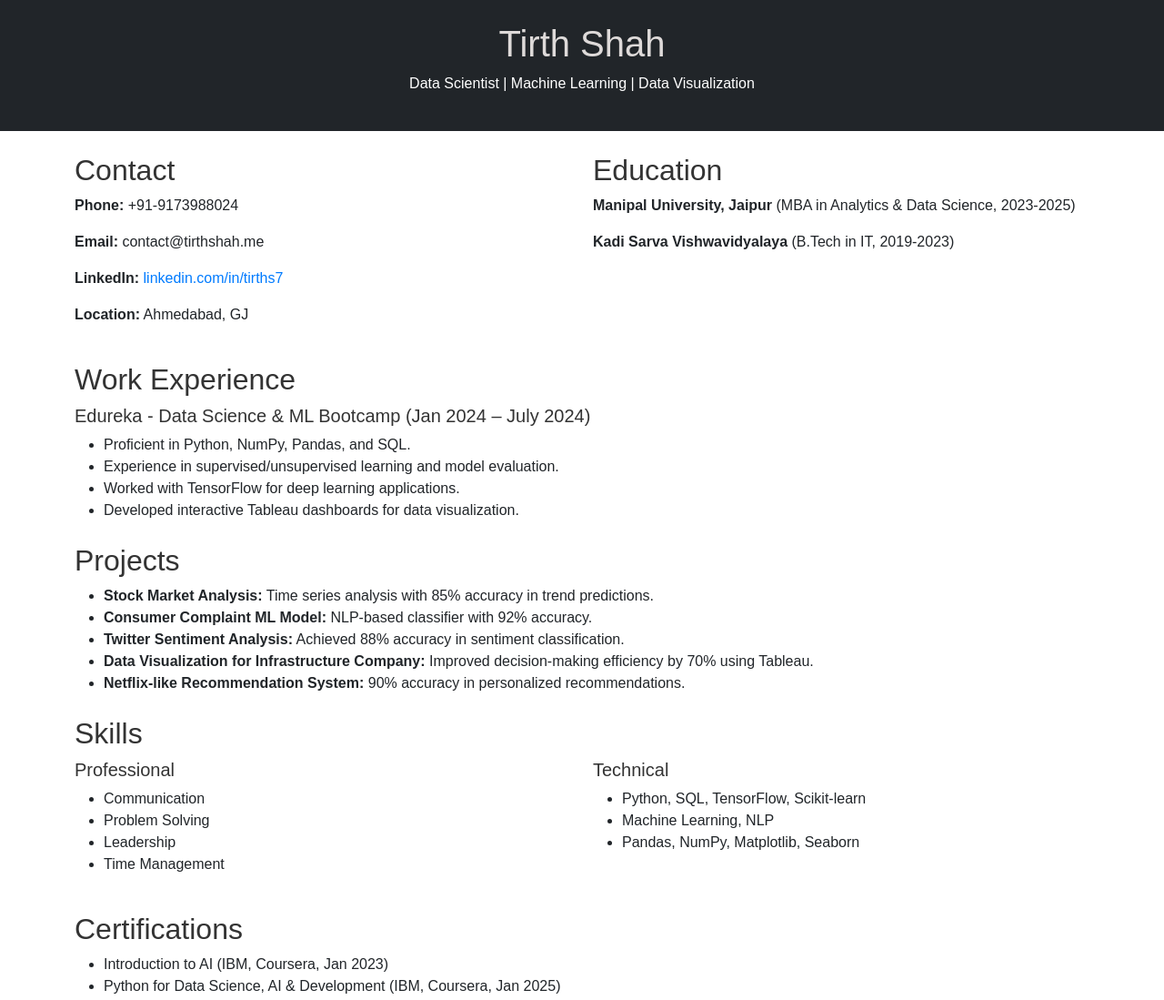
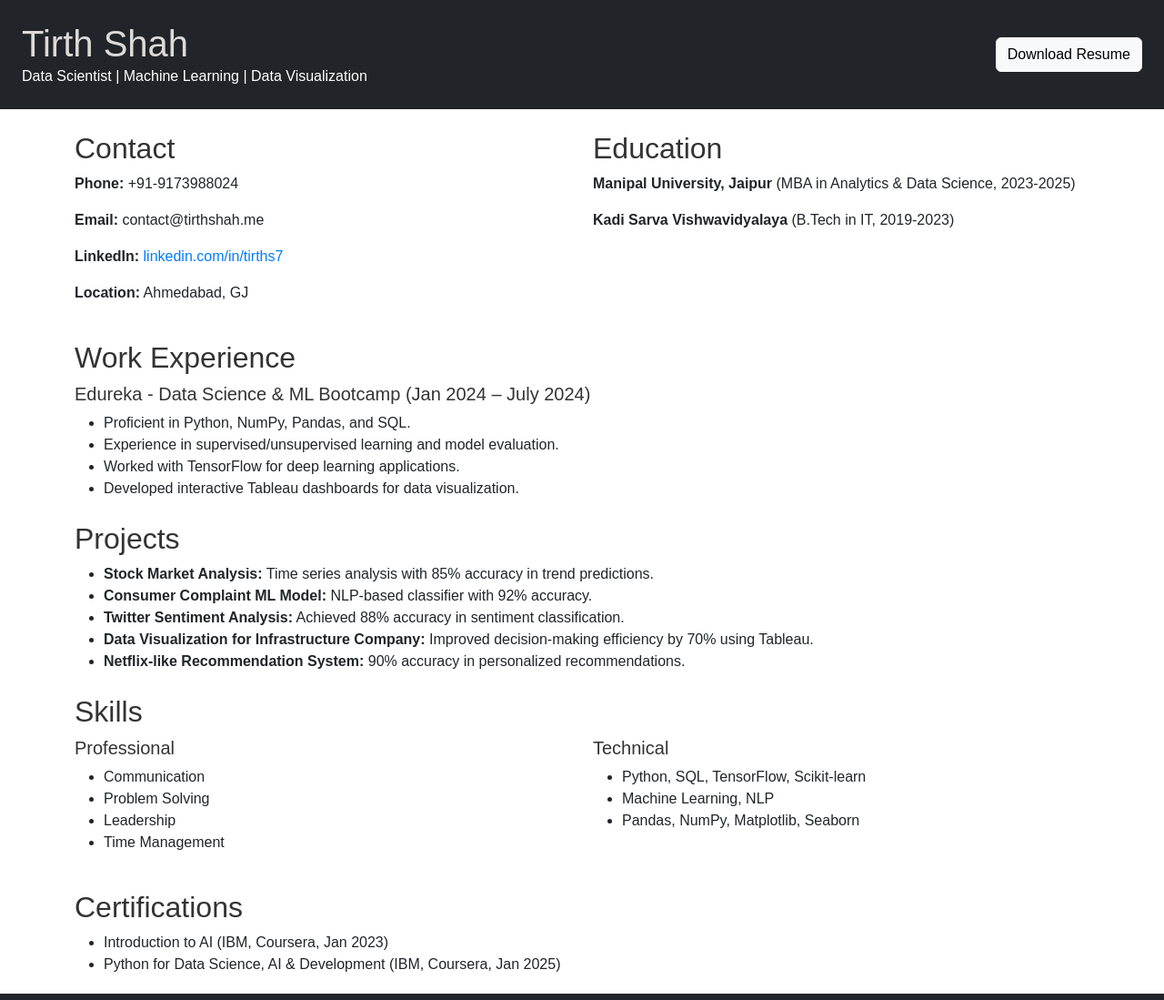
Before and after one commit to Tirthsh7/Tirthsh7.github.io, a plain HTML site: page index.html in a window 1280 px wide. Shown: the top 1099 px of the page at 91% size. Drawn offline with nearby package versions, Linux system fonts and the light colour scheme.

Commit message:
Update index.html

```diff
--- a/index.html
+++ b/index.html
@@ -9,9 +9,12 @@
 </head>
 <body>
 
-    <header class="bg-dark text-white text-center py-4">
-        <h1>Tirth Shah</h1>
-        <p>Data Scientist | Machine Learning | Data Visualization</p>
+    <header class="bg-dark text-white py-4 d-flex justify-content-between align-items-center px-4">
+        <div>
+            <h1 class="m-0">Tirth Shah</h1>
+            <p class="m-0">Data Scientist | Machine Learning | Data Visualization</p>
+        </div>
+        <a href="Tirth_Shah_Resume.pdf" download class="btn btn-light">Download Resume</a>
     </header>
 
     <section class="container mt-4">
```
